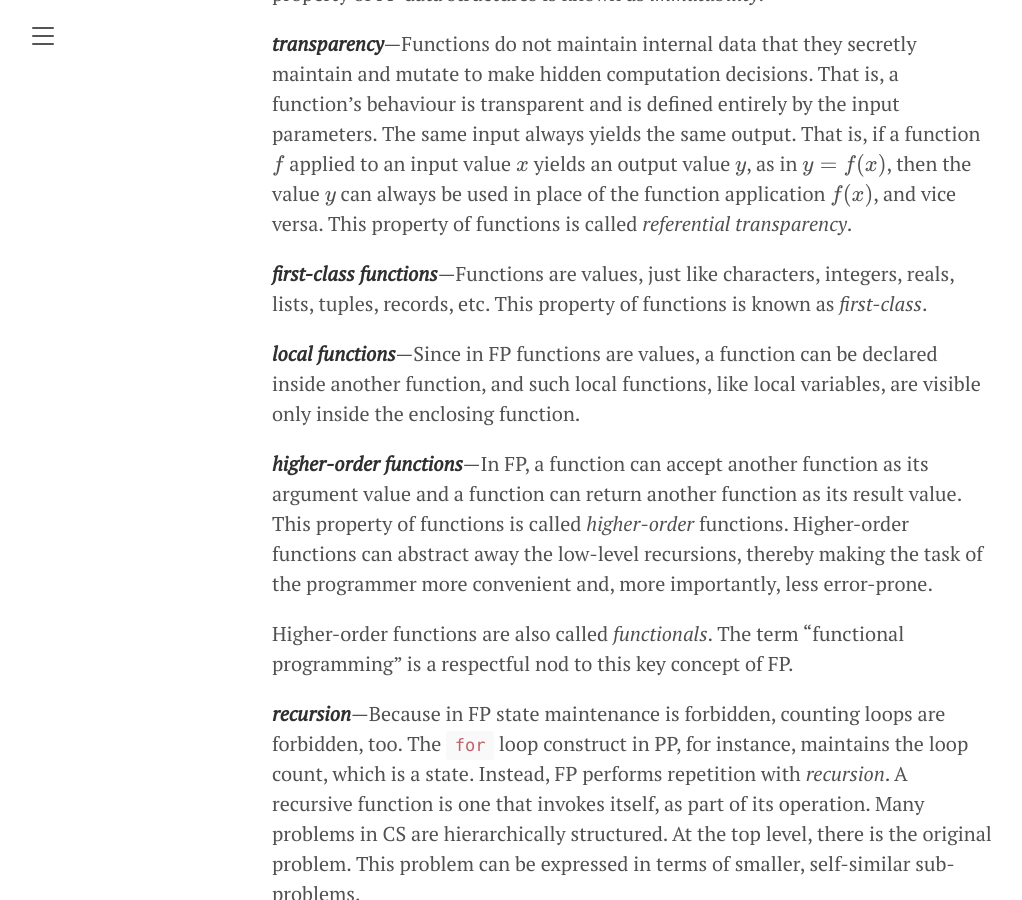
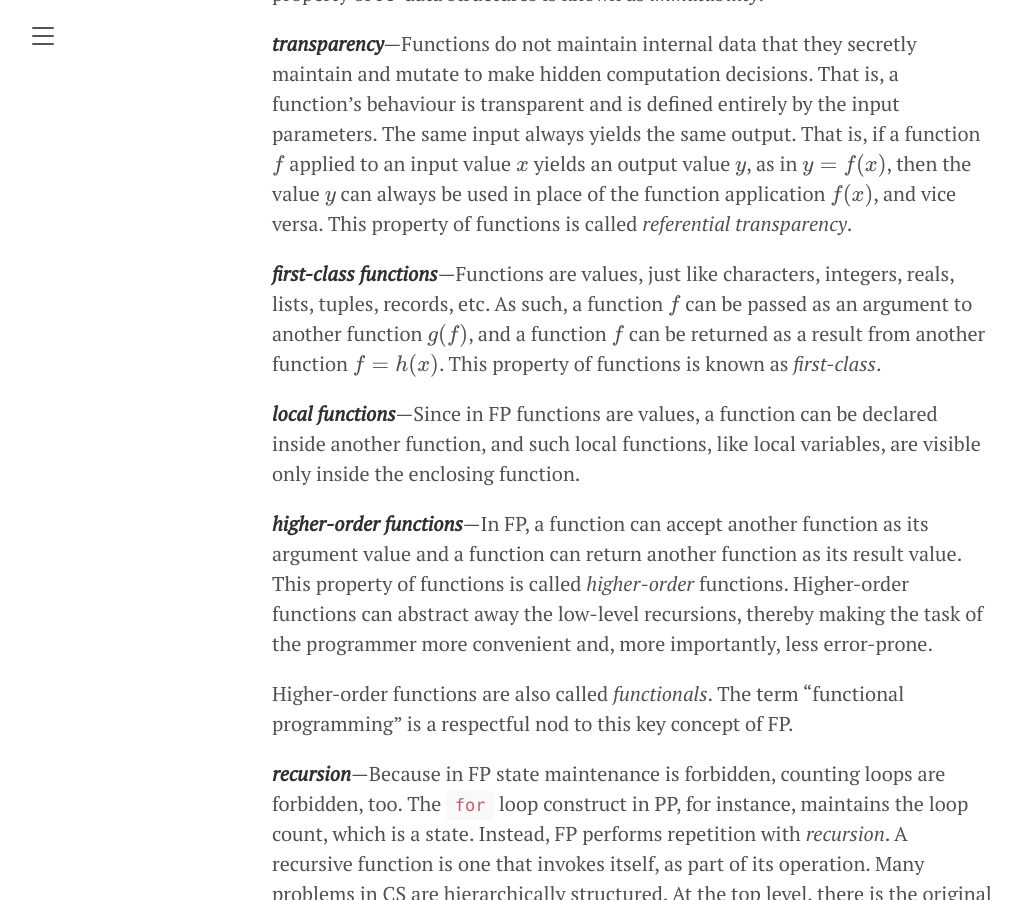
Before and after one commit to amenzwa/amenzwa.github.io, a Jekyll site: the page built from stem/PL/Paradigms.md, in a window 1280 px wide and 900 px high, scrolled down 25075 px. Shown: the whole window, without its empty margins (8-1030 px from the left). Built offline with Jekyll 4.4.1, drawn with Linux system fonts in a browser that asks for light colours; our own code applies the rules of GitHub Pages for plain Markdown files; formulas are drawn with MathJax 3.

Commit message:
expand first-class functions

```diff
--- a/stem/PL/Paradigms.md
+++ b/stem/PL/Paradigms.md
@@ -323,7 +323,7 @@ Now, let us turn our attention to some FP terms. FP takes delight in giving orna
 
 ***transparency***—Functions do not maintain internal data that they secretly maintain and mutate to make hidden computation decisions. That is, a function's behaviour is transparent and is defined entirely by the input parameters. The same input always yields the same output. That is, if a function $f$ applied to an input value $x$ yields an output value $y$, as in $y = f(x)$, then the value $y$ can always be used in place of the function application $f(x)$, and vice versa. This property of functions is called *referential transparency*.
 
-***first-class functions***—Functions are values, just like characters, integers, reals, lists, tuples, records, etc. This property of functions is known as *first-class*.
+***first-class functions***—Functions are values, just like characters, integers, reals, lists, tuples, records, etc. As such, a function $f$ can be passed as an argument to another function $g(f)$, and a function $f$ can be returned as a result from another function $f = h(x)$. This property of functions is known as *first-class*.
 
 ***local functions***—Since in FP functions are values, a function can be declared inside another function, and such local functions, like local variables, are visible only inside the enclosing function.
 
```
